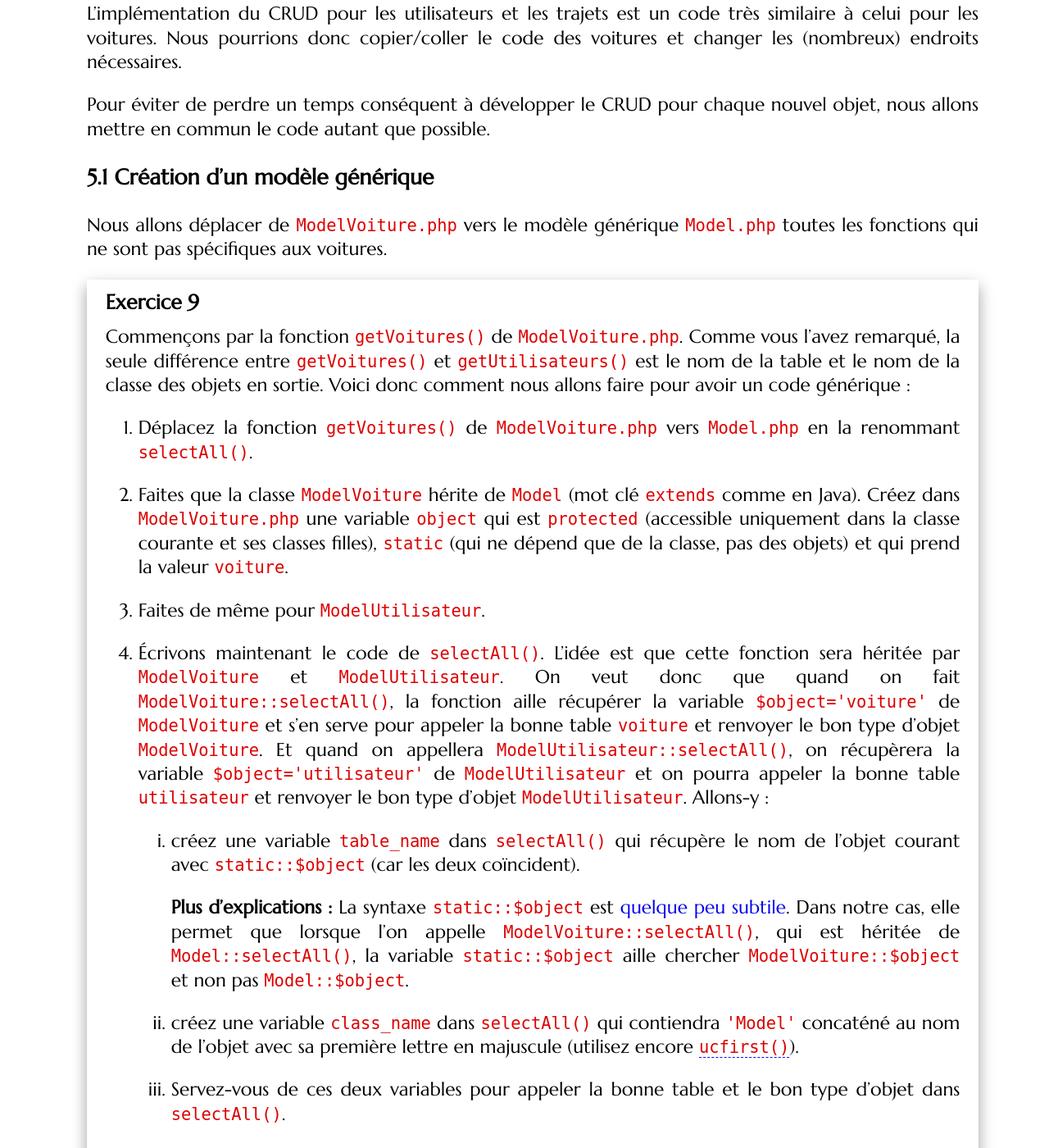
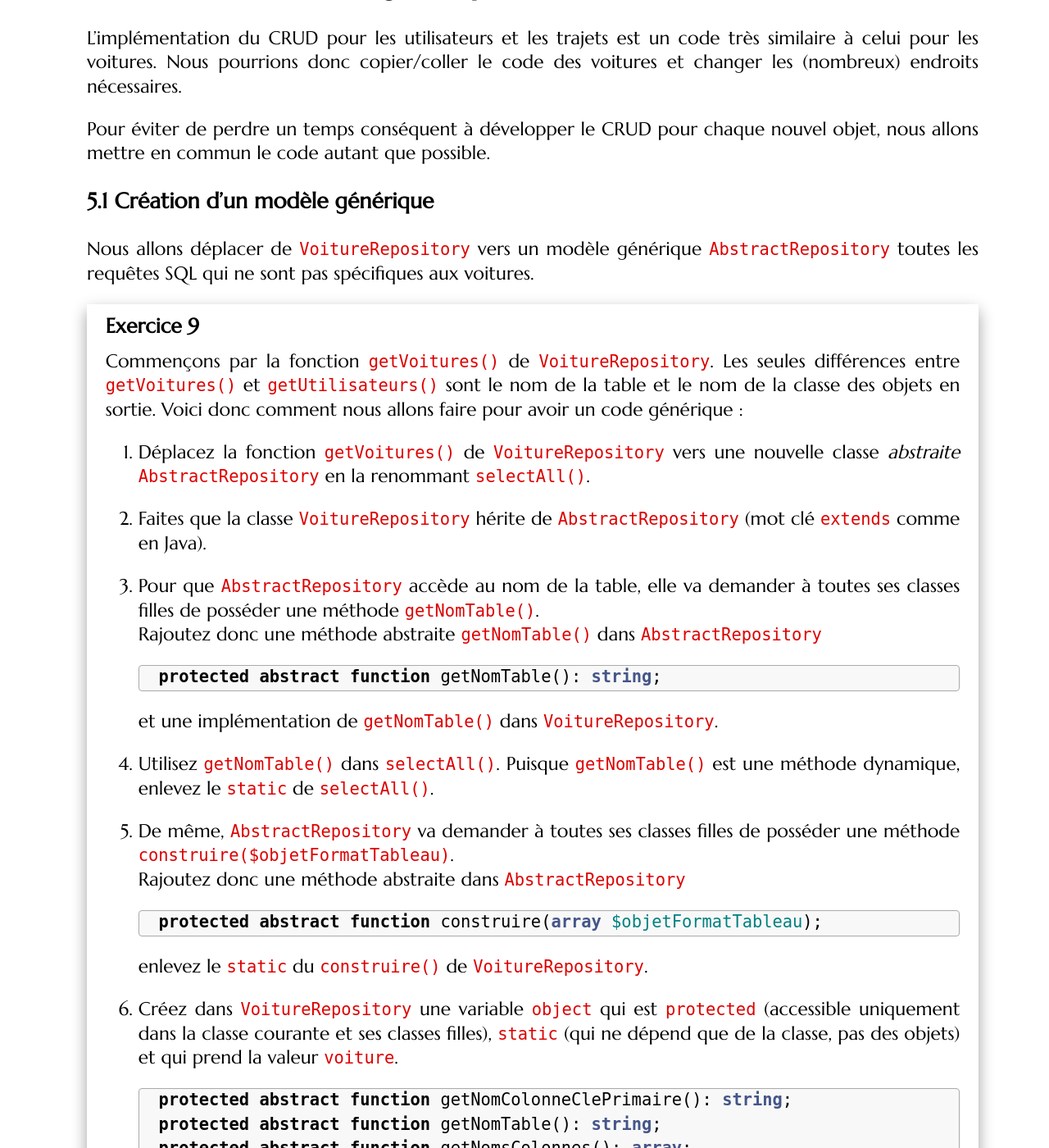
Before and after one commit to romainlebreton/R3.01-DeveloppementWeb, a Jekyll site: the page built from tutorials/tutorial6.md, in a window 1280 px wide and 1400 px high, scrolled down 8681 px. Shown: the whole window at 82% size. Built offline with Jekyll 4.4.1, drawn with Linux system fonts in a browser that asks for light colours; some web fonts are replaced; some of the changed text lies outside the part shown.

Commit message:
Début modèle générique supprimerParImmat -> supprimerParImmatriculation getVoitureParImmat -> getVoitureParImmatriculation

````diff
--- a/tutorials/tutorial6.md
+++ b/tutorials/tutorial6.md
@@ -4,13 +4,6 @@ subtitle: Vues modulaires, filtrage, formulaires améliorés
 layout: tutorial
 lang: fr
 ---
-
-<!-- viewAllVoiture.php => list.php -->
-<!-- create.php => create.php -->
-<!-- error.php => error.php -->
-<!-- detail.php => detail.php -->
-<!-- ControllerVoiture.php => ControllerVoiture.php -->
-<!-- ModelVoiture.php => ModelVoiture.php -->
 
 <!-- Rajouter des fonctions de sécurité/contrôle avec isset($_GET) et les
 htmlspecialchars quand on écrit dans du HTML et URLencode quand on écrit dans
@@ -142,9 +135,11 @@ Notez que :
    correspondant (`App\Covoiturage\Model\Repository`). Déplacez les méthodes suivantes
    de `ModelVoiture` dans `VoitureRepository` :
    * `getVoitures`
-   * `getVoitureParImmat`
+   * `getVoitureParImmatriculation`
    * `sauvegarder`
    * `construire`
+   * `supprimerParImmatriculation` pour ceux qui avaient fait la question
+     optionnelle 10 du [TD4](tutorial4.html)
 
    Pour la méthode `construire`, changez si nécessaire le corps de la fonction afin qu'un objet
    `Voiture` soit correctement retourné. Pensez également à adapter le code des autres fonctions
@@ -176,7 +171,7 @@ Notez que :
 
 </div>
 
-## CRUD our les v4itures
+## CRUD pour les voitures
 
 CRUD est un acronyme pour *Create/Read/Update/Delete*, qui sont les quatre
 opérations de base de toute donnée. Nous allons compléter notre site pour qu'il
@@ -397,33 +393,68 @@ nouvel objet, nous allons mettre en commun le code autant que possible.
 
 ### Création d'un modèle générique
 
-Nous allons déplacer de `ModelVoiture.php` vers le modèle générique `Model.php`
-toutes les fonctions qui ne sont pas spécifiques aux voitures.
+Nous allons déplacer de `VoitureRepository` vers un modèle générique
+`AbstractRepository` toutes les requêtes SQL qui ne sont pas spécifiques aux
+voitures.
 
 <div class="exercise">
 
-Commençons par la fonction `getVoitures()` de `ModelVoiture.php`. Comme vous
-l'avez remarqué, la seule différence entre `getVoitures()` et
-`getUtilisateurs()` est le nom de la table et le nom de la classe des objets
-en sortie. Voici donc comment nous allons faire pour avoir un code générique :
+Commençons par la fonction `getVoitures()` de `VoitureRepository`. Les seules
+différences entre `getVoitures()` et `getUtilisateurs()` sont le nom de la table
+et le nom de la classe des objets en sortie. Voici donc comment nous allons
+faire pour avoir un code générique :
 
-1. Déplacez la fonction `getVoitures()` de `ModelVoiture.php` vers
-   `Model.php` en la renommant `selectAll()`.
+1. Déplacez la fonction `getVoitures()` de `VoitureRepository` vers une nouvelle
+   classe *abstraite* `AbstractRepository` en la renommant `selectAll()`.
 
-1. Faites que la classe `ModelVoiture` hérite de `Model` (mot clé `extends`
-   comme en Java).
-   Créez dans `ModelVoiture.php` une variable `object` qui est `protected`
-   (accessible uniquement dans la classe courante et ses classes filles),
-   `static` (qui ne dépend que de la classe, pas des objets) et qui prend la
-   valeur `voiture`.
+1. Faites que la classe `VoitureRepository` hérite de `AbstractRepository` (mot
+   clé `extends` comme en Java).
+
+1. Pour que `AbstractRepository` accède au nom de la table, elle va demander à
+   toutes ses classes filles de posséder une méthode `getNomTable()`.
+   Rajoutez donc une méthode abstraite `getNomTable()` dans `AbstractRepository`
+   ```php
+   protected abstract function getNomTable(): string;
+   ```
+   et une implémentation de `getNomTable()` dans `VoitureRepository`.
+
+   <!-- getNomTable n'est pas statique car PHP déconseille l'utilisation de méthode statique et abstraite (PHP émet un warning) -->
+
+1. Utilisez `getNomTable()` dans `selectAll()`. Puisque `getNomTable()` est une
+   méthode dynamique, enlevez le `static` de `selectAll()`.
+
+1. De même, `AbstractRepository` va demander à toutes ses classes filles de
+   posséder une méthode `construire($objetFormatTableau)`.
+   Rajoutez donc une méthode abstraite dans `AbstractRepository`
+   ```php
+   protected abstract function construire(array $objetFormatTableau);
+   ```
+   enlevez le `static` du `construire()` de `VoitureRepository`.
+
+   <!-- attention déclaration de type correspondante entre méthode et
+   implémentation -->
+
+   <!-- construire($objetFormatTableau): AbstractDataObject; -->
+
+1. Créez dans `VoitureRepository` une variable
+   `object` qui est `protected` (accessible uniquement dans la classe courante
+   et ses classes filles), `static` (qui ne dépend que de la classe, pas des
+   objets) et qui prend la valeur `voiture`.
+
+   ```php
+   protected abstract function getNomColonneClePrimaire(): string;
+   protected abstract function getNomTable(): string;
+   protected abstract function getNomsColonnes(): array;
+   protected abstract function construire(array $objetFormatTableau): AbstractDataObject;
+   ```
 
 1. Faites de même pour `ModelUtilisateur`.
 
 1. Écrivons maintenant le code de `selectAll()`. L'idée est que cette fonction
-   sera héritée par `ModelVoiture` et `ModelUtilisateur`. On veut donc que quand
-   on fait `ModelVoiture::selectAll()`, la fonction aille récupérer la variable
-   `$object='voiture'` de `ModelVoiture` et s'en serve pour appeler la bonne
-   table `voiture` et renvoyer le bon type d'objet `ModelVoiture`. Et quand on
+   sera héritée par `VoitureRepository` et `ModelUtilisateur`. On veut donc que quand
+   on fait `VoitureRepository::selectAll()`, la fonction aille récupérer la variable
+   `$object='voiture'` de `VoitureRepository` et s'en serve pour appeler la bonne
+   table `voiture` et renvoyer le bon type d'objet `VoitureRepository`. Et quand on
    appellera `ModelUtilisateur::selectAll()`, on récupèrera la variable
    `$object='utilisateur'` de `ModelUtilisateur` et on pourra appeler la bonne
    table `utilisateur` et renvoyer le bon type d'objet
@@ -435,8 +466,8 @@ en sortie. Voici donc comment nous allons faire pour avoir un code générique :
       **Plus d'explications :** La syntaxe `static::$object` est
       [quelque peu subtile](http://php.net/manual/fr/language.oop5.late-static-bindings.php).
       Dans notre cas, elle permet que lorsque l'on appelle
-      `ModelVoiture::selectAll()`, qui est héritée de `Model::selectAll()`, la
-      variable `static::$object` aille chercher `ModelVoiture::$object` et non
+      `VoitureRepository::selectAll()`, qui est héritée de `Model::selectAll()`, la
+      variable `static::$object` aille chercher `VoitureRepository::$object` et non
       pas `Model::$object`.
 
    1. créez une variable `class_name` dans `selectAll()` qui contiendra `'Model'`
@@ -447,7 +478,7 @@ en sortie. Voici donc comment nous allons faire pour avoir un code générique :
       type d'objet dans `selectAll()`.
 
 
-1. Il ne reste plus qu'à appeler `ModelVoiture::selectAll()` au lieu de
+1. Il ne reste plus qu'à appeler `VoitureRepository::selectAll()` au lieu de
    `getVoitures()` et pareil pour les utilisateurs.
 
 1. Testez que votre site marche toujours.
@@ -463,7 +494,7 @@ actions `read` des différents contrôleurs :
   `Model.php` qui permet de faire une recherche par clé primaire dans une
   table. La nouveauté est que cette fonction a besoin de connaître le nom de la
   clé primaire de la table donc nous la stockerons dans un attribut `primary` de
-  nos classes `ModelVoiture` et `ModelUtilisateur`. Le paramètre
+  nos classes `VoitureRepository` et `ModelUtilisateur`. Le paramètre
   `$primary_value` permet de donner la valeur de la clé primaire pour la
   recherche.
 
@@ -475,10 +506,10 @@ actions `read` des différents contrôleurs :
 Commençons par la fonction `select($primary_value)`. Dans cette fonction, le nom de la table et la
 condition `WHERE` varie.
 
-1. Déplacez la fonction `getVoitureParImmat($immatriculation)` de `ModelVoiture.php` vers
+1. Déplacez la fonction `getVoitureParImmatriculation($immatriculation)` de `VoitureRepository.php` vers
    `Model.php` en la renommant `select($primary_value)`.
 
-1. Créez dans `ModelVoiture.php` une variable
+1. Créez dans `VoitureRepository.php` une variable
 
    ```php?start_inline=1
    protected static $primary='immatriculation'
@@ -496,7 +527,7 @@ condition `WHERE` varie.
       primaire et type d'objet dans `select($primary_value)`.
 
 1. Il ne reste plus qu'à appeler dans l'action `read()` de `ControllerVoiture`
-   la nouvelle méthode `ModelVoiture::select($immatriculation)`.
+   la nouvelle méthode `VoitureRepository::select($immatriculation)`.
 
 1. Testez que votre site marche toujours.
 
@@ -591,7 +622,7 @@ fonction correspondante dans le modèle générique.
 <div class="exercise">
 
 Créons une fonction générique pour remplacer `update($data)` de
-`ModelVoiture.php`. Pour reconstituer la requête
+`VoitureRepository.php`. Pour reconstituer la requête
 
 ```sql
 UPDATE voiture SET marque=:marque,couleur=:couleur,immatriculation=:immatriculation WHERE id=:id
@@ -601,7 +632,7 @@ il est nécessaire de pouvoir lister les champs de la table `voiture`. Ces
 champs sont les entrées du tableau `data` et c'est ainsi que nous allons les
 récupérer.
 
-1. Déplacez la fonction `update()` de `ModelVoiture.php` vers `Model.php`.
+1. Déplacez la fonction `update()` de `VoitureRepository.php` vers `Model.php`.
 1. Remplacer la table et le nom de la clé primaire par les variables adéquates.
 1. Nous allons générer la partie `SET` à partir des clés du tableau associatif
    `data`. Autrement dit, si `$data['un_champ']` existe, nous voulons rajouter
````
Also changed, not shown: other parts of tutorials/tutorial6.md (+5 -4 lines).
